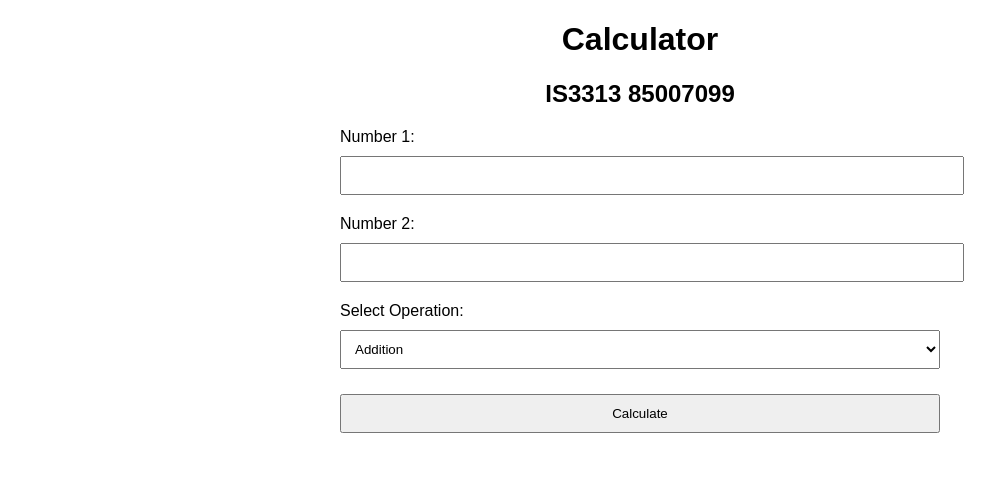
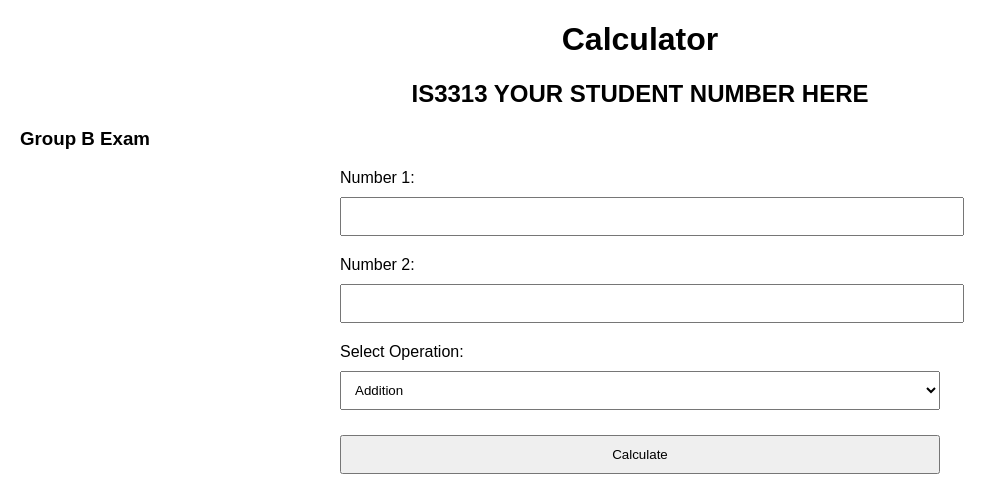
Before and after one commit to wheltonb/is3313-assignment2-starter, a Flask app: page / in a window 1280 px wide. Shown: the top 478 px of the page, without its empty margins (0-1007 px from the left). Run offline with Flask 3, Linux system fonts and the light colour scheme.

Commit message:
Update index.html

```diff
--- a/templates/index.html
+++ b/templates/index.html
@@ -42,7 +42,8 @@
 </head>
 <body>
     <h1>Calculator</h1>
-    <h2>IS3313 85007099</h2>
+    <h2>IS3313 YOUR STUDENT NUMBER HERE</h2>
+    <h3>Group B Exam</h3>
     <div class="container">
         <form method="POST" action="/">
             <div class="form-group">
```
